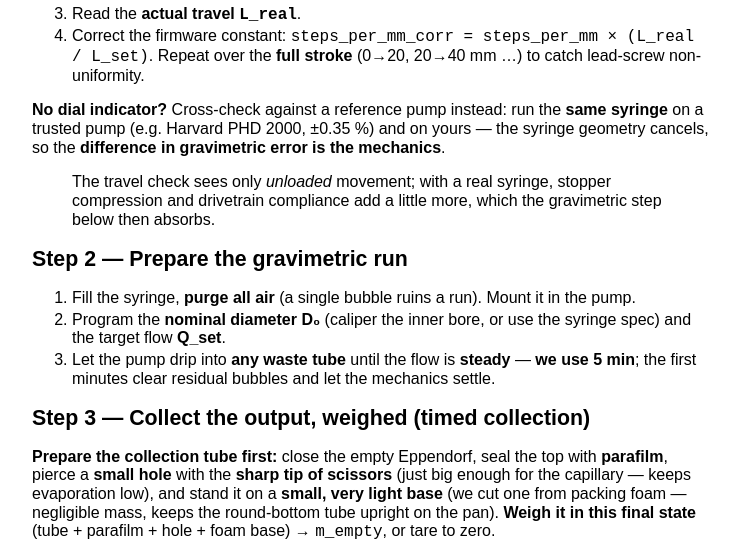
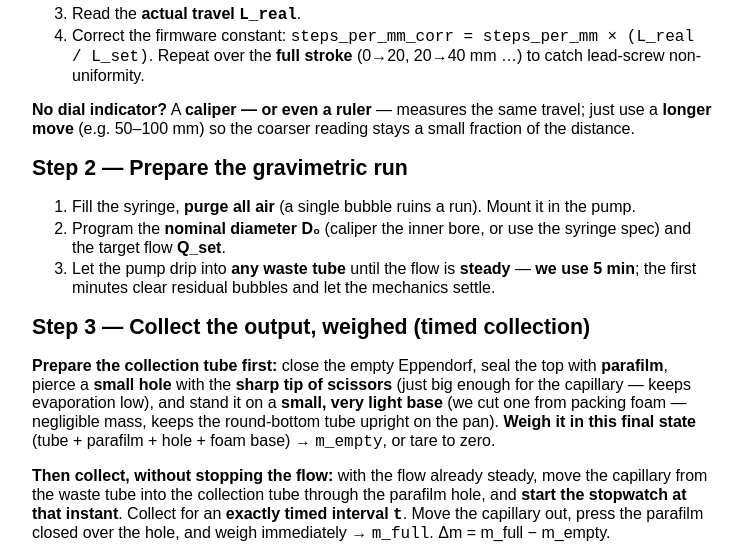
Before and after one commit to jjleon27/flow-calibration, a plain HTML site: page index.html in a window 1280 px wide. Shown: the part 1152-1696 px from the top of the page, without its empty margins (368-1111 px from the left). Drawn offline with Linux system fonts and the light colour scheme.

Commit message:
Deploying to gh-pages from @ jjleon27/flow-calibration@f086581e02057ed93ceb166122a4e84c6f22d17d 🚀

```diff
--- a/index.html
+++ b/index.html
@@ -125,13 +125,8 @@ firmware's steps/mm — exactly how a 3D-printer axis is calibrated).</p>
 <li>Correct the firmware constant: <code>steps_per_mm_corr = steps_per_mm × (L_real / L_set)</code>. Repeat over
    the <strong>full stroke</strong> (0→20, 20→40 mm …) to catch lead-screw non-uniformity.</li>
 </ol>
-<p><strong>No dial indicator?</strong> Cross-check against a reference pump instead: run the <strong>same syringe</strong> on a
-trusted pump (e.g. Harvard PHD 2000, ±0.35 %) and on yours — the syringe geometry cancels, so the
-<strong>difference in gravimetric error is the mechanics</strong>.</p>
-<blockquote>
-<p>The travel check sees only <em>unloaded</em> movement; with a real syringe, stopper compression and
-drivetrain compliance add a little more, which the gravimetric step below then absorbs.</p>
-</blockquote>
+<p><strong>No dial indicator?</strong> A <strong>caliper — or even a ruler</strong> — measures the same travel; just use a
+<strong>longer move</strong> (e.g. 50–100 mm) so the coarser reading stays a small fraction of the distance.</p>
 <h2 id="step-2-prepare-the-gravimetric-run">Step 2 — Prepare the gravimetric run</h2>
 <ol>
 <li>Fill the syringe, <strong>purge all air</strong> (a single bubble ruins a run). Mount it in the pump.</li>
```
Also changed, not shown: search_index.json (+1 -1 lines).
